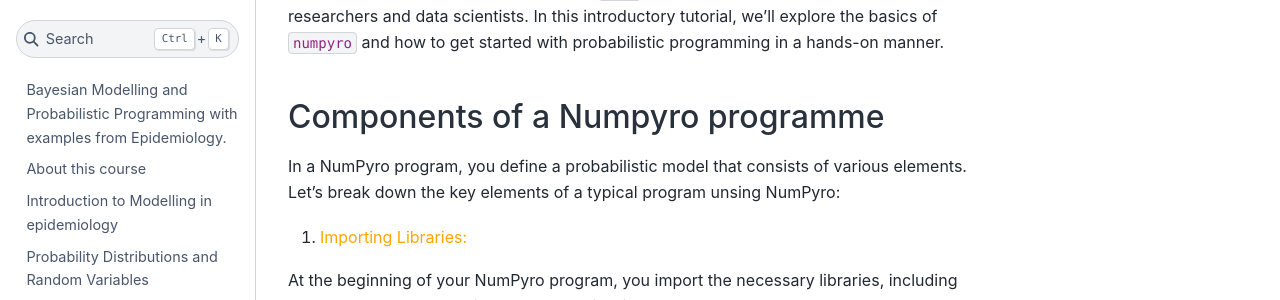
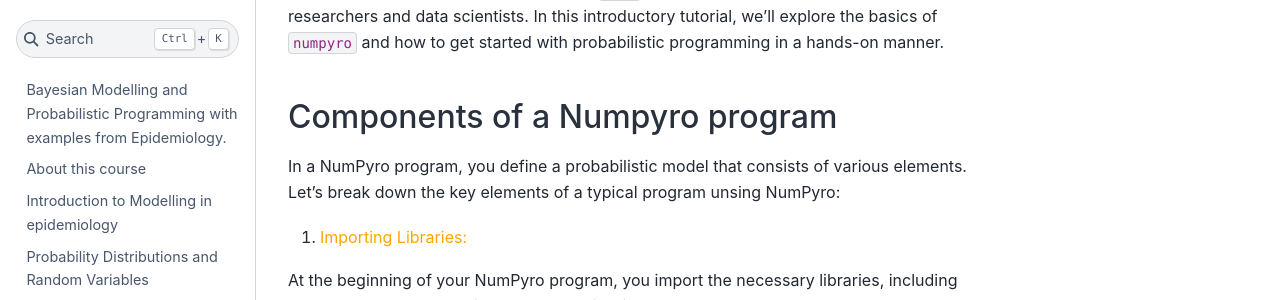
Before and after one commit to elizavetasemenova/prob-epi, a Jupyter Book: the page built from 09_intro_to_Numpyro.ipynb, in a window 1280 px wide and 900 px high. Shown: the part 185-485 px from the top of the window. Built offline with Jupyter Book 1.0.4 settings and Sphinx 7.4.7 and the Sphinx Book theme 1.1.4, drawn with Linux system fonts in a browser that asks for light colours; pages that are not in the unit, such as notebooks, are missing from menus; some of the changed lines change nothing that is shown.

Commit message:
change spelling

```diff
--- a/_toc.yml
+++ b/_toc.yml
@@ -12,4 +12,5 @@ chapters:
 - file: 07_MCMC.ipynb
 - file: 08_PPLs.ipynb
 - file: 09_intro_to_Numpyro.ipynb
+- file: 10_focus_on_priors.ipynb
 - file: 999_acknowledgements.md
```
Also changed, not shown: 09_intro_to_Numpyro.ipynb.
